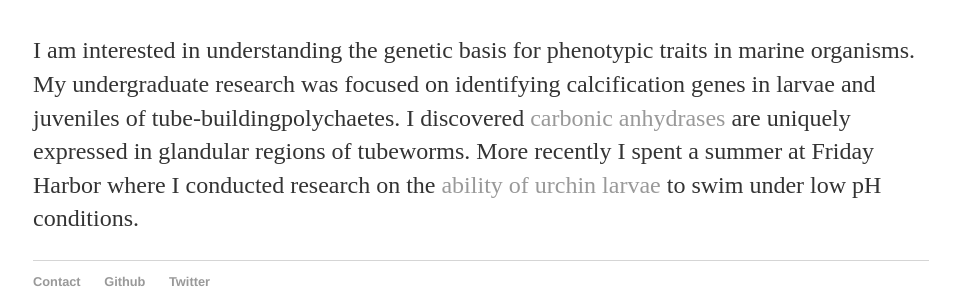
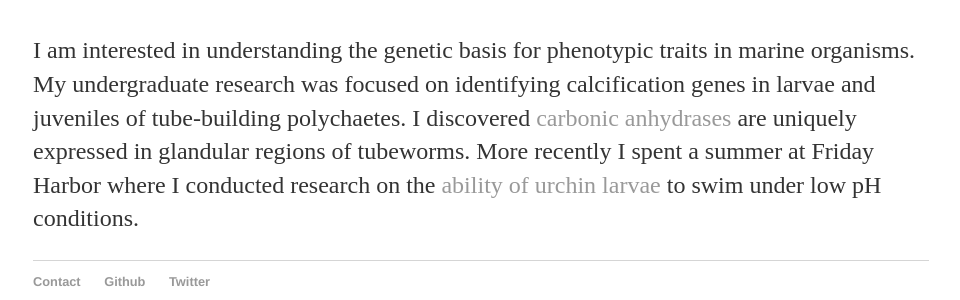
Before and after one commit to gbatzel/gbatzel, a Jekyll site: the page built from about/index.html, in a window 1280 px wide. Shown: the part 163-463 px from the top of the page, without its empty margins (159-1119 px from the left). Built offline with Jekyll 4.4.1, drawn with Linux system fonts in a browser that asks for light colours.

Commit message:
Update index.html

```diff
--- a/about/index.html
+++ b/about/index.html
@@ -5,5 +5,5 @@ title: About Grant
 
 		<div class="about">
 			<h1>About</h1>
-			<p>I am interested in understanding the genetic basis for phenotypic traits in marine organisms. My undergraduate research was focused on identifying calcification genes in larvae and juveniles of tube-buildingpolychaetes. I discovered <a href="https://gbatzel.github.io/2016/10/27/Carbonic-anhydrases-in-tubeworms.html">carbonic anhydrases</a> are uniquely expressed in glandular regions of tubeworms.  More recently I spent a summer at Friday Harbor where I conducted research on the <a href="https://gbatzel.github.io/2016/11/13/Can-larvae-sense-differences-in-pH.html">ability of urchin larvae</a> to swim under low pH conditions.</p>
+			<p>I am interested in understanding the genetic basis for phenotypic traits in marine organisms. My undergraduate research was focused on identifying calcification genes in larvae and juveniles of tube-building polychaetes. I discovered <a href="https://gbatzel.github.io/2016/10/27/Carbonic-anhydrases-in-tubeworms.html">carbonic anhydrases</a> are uniquely expressed in glandular regions of tubeworms.  More recently I spent a summer at Friday Harbor where I conducted research on the <a href="https://gbatzel.github.io/2016/11/13/Can-larvae-sense-differences-in-pH.html">ability of urchin larvae</a> to swim under low pH conditions.</p>
 		</div>
```
